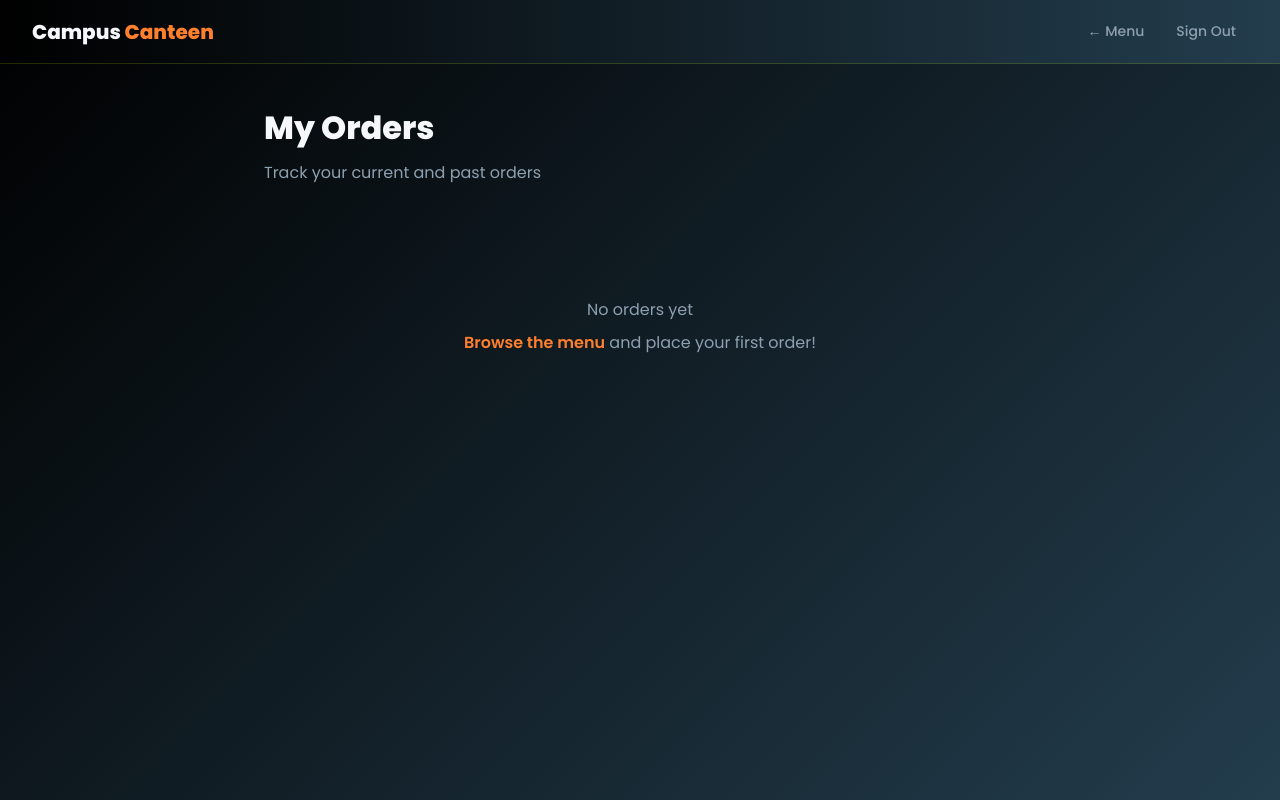
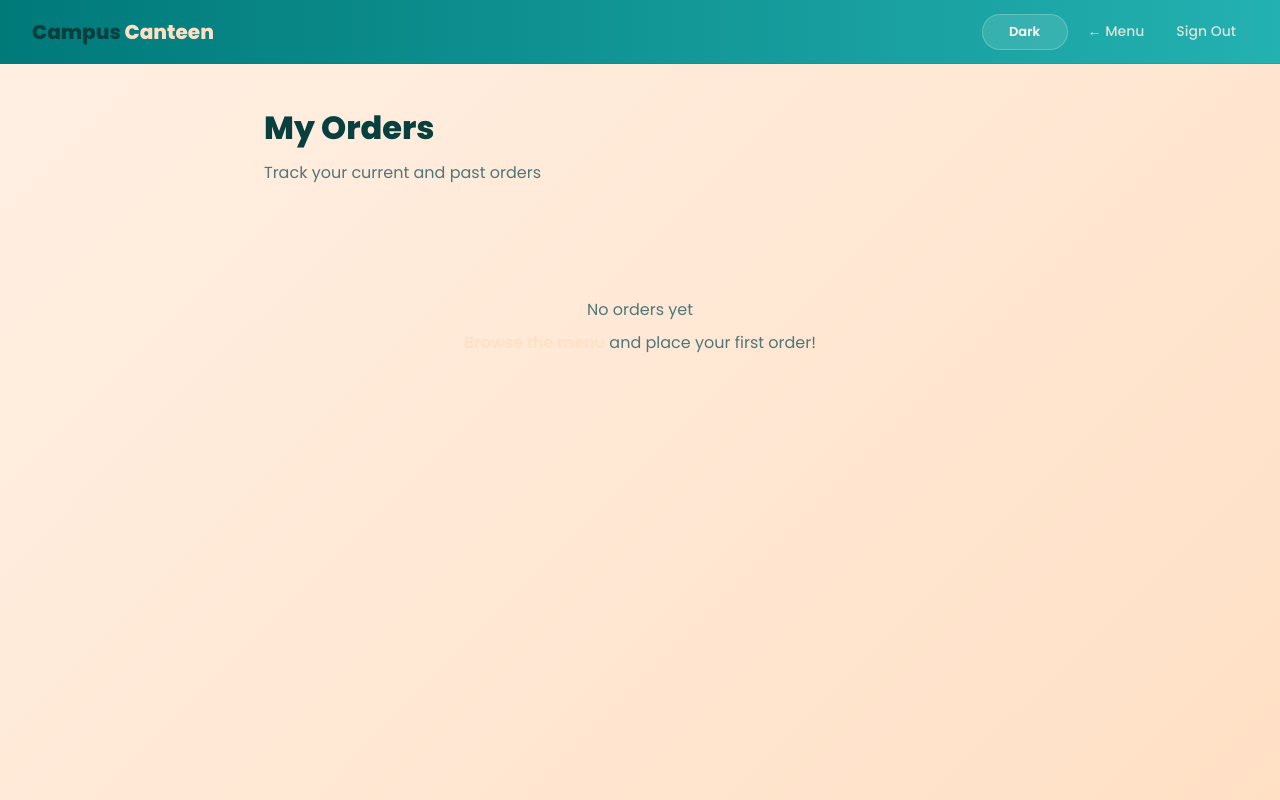
Before and after one commit to KrishRaj007/University-Canteen, a Flask app: page /orders in a window 1280 px wide. Run offline with Flask 3, Linux system fonts and the light colour scheme; the visitor is signed in with stand-in values (Sample User, id 1); data that the repository does not hold is empty.

Commit message:
Dark Theme toggle added

```diff
--- a/app.py
+++ b/app.py
@@ -46,14 +46,14 @@ def seed_data():
     mongo.db.users.insert_many([
         {
             'name':       'Admin',
-            'email':      'admin@canteen.com',
+            'email':      'krish.r2106@gmail.com',
             'password':   generate_password_hash('admin123'),
             'role':       'admin',
             'created_at': datetime.utcnow()
         },
         {
             'name':       'Rahul Sharma',
-            'email':      'student@canteen.com',
+            'email':      'student@gmail.com',
             'password':   generate_password_hash('student123'),
             'role':       'student',
             'created_at': datetime.utcnow()
--- a/templates/orders.html
+++ b/templates/orders.html
@@ -5,14 +5,37 @@
 <meta name="viewport" content="width=device-width, initial-scale=1.0">
 <title>My Orders — Campus Canteen</title>
 <link href="https://fonts.googleapis.com/css2?family=Poppins:wght@300;400;500;600;700;800&display=swap" rel="stylesheet">
+<script>
+  (function () {
+    const savedTheme = localStorage.getItem('customerTheme') || 'light';
+    document.documentElement.dataset.theme = savedTheme;
+  })();
+</script>
 <style>
   *, *::before, *::after { box-sizing: border-box; margin: 0; padding: 0; }
   :root {
+    --midnight: #007979;
+    --navy: #24b1b1;
+    --soft-blue: #ffe0c5;
+    --pale-blue: #fff0e4;
+
+    --saffron: var(--soft-blue);
+    --deep: var(--midnight);
+    --card: #fff0e4;
+    --card2: #ffe0c5;
+    --gold: #007979;
+    --mint: #24b1b1;
+    --text: #083f3f;
+    --muted: #4f7777;
+    --border: rgba(0, 121, 121, 0.18);
+    --page-bg: linear-gradient(135deg, var(--pale-blue) 0%, var(--soft-blue) 100%);
+    --nav-text: rgba(255, 240, 228, 0.82);
+  }
+  [data-theme="dark"] {
     --midnight: #000000;
     --navy: #233d4d;
     --soft-blue: #fe7f2d;
     --pale-blue: #aecf0f;
-
     --saffron: var(--soft-blue);
     --deep: var(--midnight);
     --card: var(--navy);
@@ -20,10 +43,12 @@
     --gold: var(--pale-blue);
     --mint: var(--soft-blue);
     --text: #f5f7fb;
-    --muted: #8ea0b0;
-    --border: rgba(174, 207, 15, 0.2);
+    --muted: #aeb9c4;
+    --border: rgba(174, 207, 15, 0.22);
+    --page-bg: linear-gradient(135deg, var(--midnight) 0%, var(--navy) 100%);
+    --nav-text: rgba(245, 247, 251, 0.82);
   }
-  body { font-family: 'Poppins', sans-serif; background: linear-gradient(135deg, var(--midnight) 0%, var(--navy) 100%); color: var(--text); min-height: 100vh; }
+  body { font-family: 'Poppins', sans-serif; background: var(--page-bg); color: var(--text); min-height: 100vh; }
   nav {
     background: linear-gradient(90deg, var(--midnight) 0%, var(--navy) 100%); backdrop-filter: blur(10px);
     border-bottom: 1px solid var(--border); padding: 0 32px; height: 64px;
@@ -33,10 +58,25 @@
   .nav-brand { font-family: 'Poppins', sans-serif; font-size: 20px; font-weight: 800; }
   .nav-brand span { color: var(--soft-blue); }
   .nav-link {
-    color: var(--muted); font-size: 14px; font-weight: 500;
+    color: var(--nav-text); font-size: 14px; font-weight: 500;
     text-decoration: none; padding: 6px 12px; border-radius: 8px; transition: all 0.2s;
   }
-  .nav-link:hover { color: var(--text); background: rgba(255,255,255,0.05); }
+  .nav-link:hover { color: #fff; background: rgba(255,255,255,0.12); }
+  .nav-actions { display:flex; align-items:center; gap:8px; }
+  .theme-toggle {
+    border: 1px solid rgba(255,255,255,0.22);
+    background: rgba(255,255,255,0.12);
+    color: #fff;
+    border-radius: 999px;
+    padding: 7px 12px;
+    cursor: pointer;
+    font-family: 'Poppins', sans-serif;
+    font-size: 13px;
+    font-weight: 600;
+    min-width: 86px;
+    transition: background 0.2s, border-color 0.2s;
+  }
+  .theme-toggle:hover { background: rgba(255,255,255,0.2); border-color: rgba(255,255,255,0.38); }
   .main { max-width: 800px; margin: 0 auto; padding: 40px 24px; }
   h1 { font-family: 'Poppins', sans-serif; font-size: 32px; font-weight: 800; margin-bottom: 8px; }
   .subtitle { color: var(--muted); margin-bottom: 32px; }
@@ -87,12 +127,17 @@
   .empty { text-align: center; padding: 80px 20px; color: var(--muted); }
   .empty .icon { font-size: 60px; margin-bottom: 16px; }
   .empty a { color: var(--soft-blue); text-decoration: none; font-weight: 600; }
+  @media (max-width: 600px) {
+    nav { padding: 0 16px; }
+    .theme-toggle { min-width: auto; padding: 7px 10px; }
+  }
 </style>
 </head>
 <body>
 <nav>
   <div class="nav-brand">Campus <span>Canteen</span></div>
-  <div style="display:flex;gap:8px">
+  <div class="nav-actions">
+    <button class="theme-toggle" id="themeToggle" type="button" onclick="toggleTheme()">Dark</button>
     <a href="/menu" class="nav-link">← Menu</a>
     <a href="/logout" class="nav-link">Sign Out</a>
   </div>
@@ -107,6 +152,18 @@
 <script>
 const STATUS_STEPS = { pending: 0, preparing: 1, ready: 2, completed: 3 };
 const STATUS_LABELS = ['Ordered', 'Preparing', 'Ready', 'Done'];
+
+function setTheme(theme) {
+  document.documentElement.dataset.theme = theme;
+  localStorage.setItem('customerTheme', theme);
+  const btn = document.getElementById('themeToggle');
+  if (btn) btn.textContent = theme === 'dark' ? 'Light' : 'Dark';
+}
+
+function toggleTheme() {
+  const current = document.documentElement.dataset.theme || 'light';
+  setTheme(current === 'dark' ? 'light' : 'dark');
+}
 
 async function loadOrders() {
   const res = await fetch('/api/orders/my');
@@ -158,6 +215,7 @@ function jsArg(value) {
   return JSON.stringify(String(value)).replace(/"/g, '&quot;');
 }
 
+setTheme(localStorage.getItem('customerTheme') || document.documentElement.dataset.theme || 'light');
 loadOrders();
 setInterval(loadOrders, 15000); // auto-refresh
 </script>
```
Also changed, not shown: templates/menu.html (+70 -7 lines).
